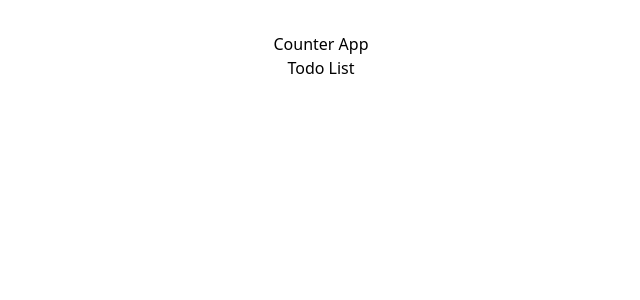
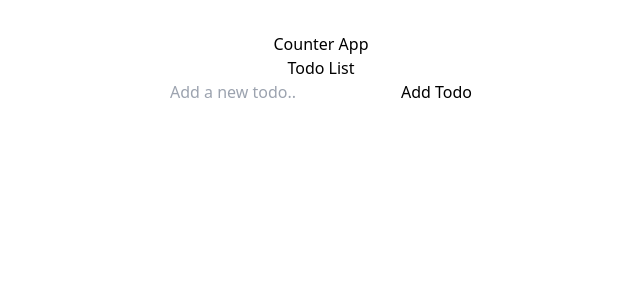
Before and after one commit to Khairul-Imran/react-practice, a React (Vite) app in the folder todolist-app/: page / in a window 1280 px wide. Shown: the top 300 px of the page, without its empty margins (319-959 px from the left). Built offline with nearby package versions, Linux system fonts and the light colour scheme.

Commit message:
Added to app.tsx and TodoForm.tsx.

```diff
--- a/todolist-app/src/App.tsx
+++ b/todolist-app/src/App.tsx
@@ -11,11 +11,24 @@ function App() {
 
     // Callback function defined in parent
     const addTodo = (text: string) => {
-      setTodos([...todos, {
-        id: Date.now(),
-        text,
-        completed: false
-      }]);
+        setTodos([
+            ...todos,
+            {
+                id: Date.now(),
+                text,
+                completed: false,
+            },
+        ]);
+    };
+
+    // To revise these concepts to better understand.
+    // Functions/common methods
+    const toggleTodo = (id: number) => {
+      setTodos(todos.map(todo => todo.id === id ? { ...todo, completed: !todo.completed } : todo));
+    };
+
+    const deleteTodo = (id: number) => {
+      setTodos(todos.filter(todo => todo.id !== id));
     };
 
     return (
@@ -27,7 +40,10 @@ function App() {
                 <div className="max-w-md mx-auto bg-white p-8 rounded-lg shadow-md"></div>
                 <TodoHeader></TodoHeader>
                 <TodoForm onAddTodo={addTodo}></TodoForm>
-                <TodoList todos={todos}></TodoList>
+                <TodoList
+                  todos={todos}
+                  onToggleTodo={toggleTodo}
+                  onDeleteTodo={deleteTodo}></TodoList>
             </div>
         </div>
     );
--- a/todolist-app/src/components/TodoForm.tsx
+++ b/todolist-app/src/components/TodoForm.tsx
@@ -1,3 +1,5 @@
+import { FormEvent, useState } from "react";
+
 interface TodoFormProps {
     onAddTodo: (text: string) => void;
 }
@@ -5,13 +7,36 @@ interface TodoFormProps {
 // What does this method signature mean ah?
 function TodoForm({ onAddTodo }: TodoFormProps) {
 
+    // State management
+    const [text, setText] = useState('');
 
+    // Form handling
+    function handleSubmit(e: FormEvent<HTMLFormElement>) {
+        e.preventDefault();
 
+        // Don't add empty todos
+        if (text.trim()) {
+            onAddTodo(text.trim());
+            setText(''); // Clears the input after adding todo
+        }
+    }
 
     return (
-        <div>
-
-        </div>
+        <form onSubmit={handleSubmit} className="space-x-2">
+            <input
+                type="text"
+                value={text}
+                onChange={(e) => setText(e.target.value)}
+                placeholder="Add a new todo.."
+                className="px-4 py-2 border rounded focus:outline-none focus:ring-2 focus:ring-blue-500"
+            />
+            <button
+                type="submit"
+                className="px-4 py-2 bg-blue-500 text-white rounded hover:bg-blue-600 focus:outline-none focus:ring-2 focus:ring-blue-500"
+            >
+                Add Todo
+            </button>
+        </form>
     );
 }
 
```
